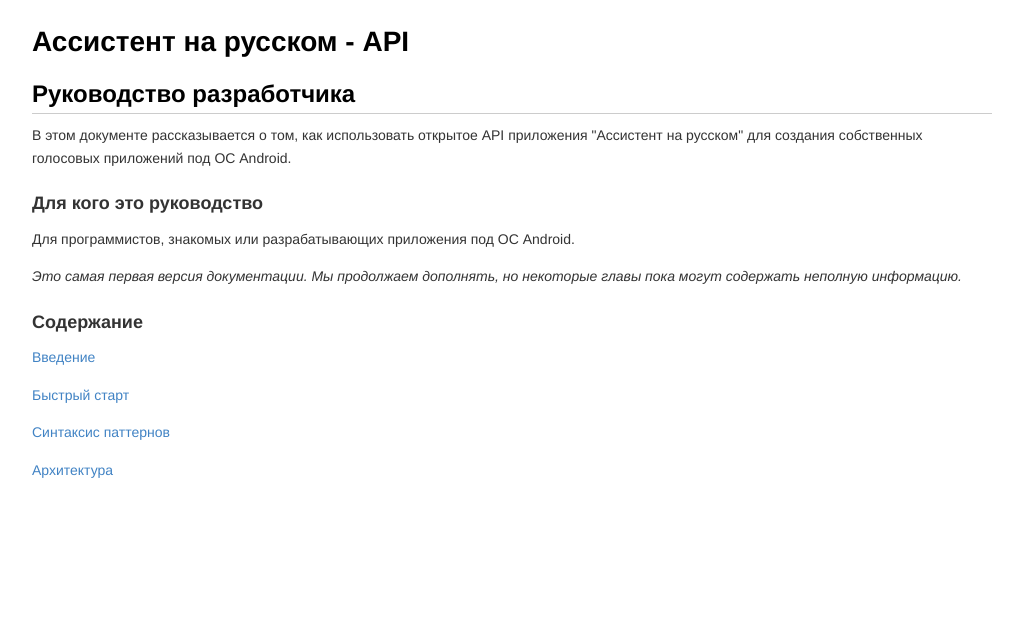
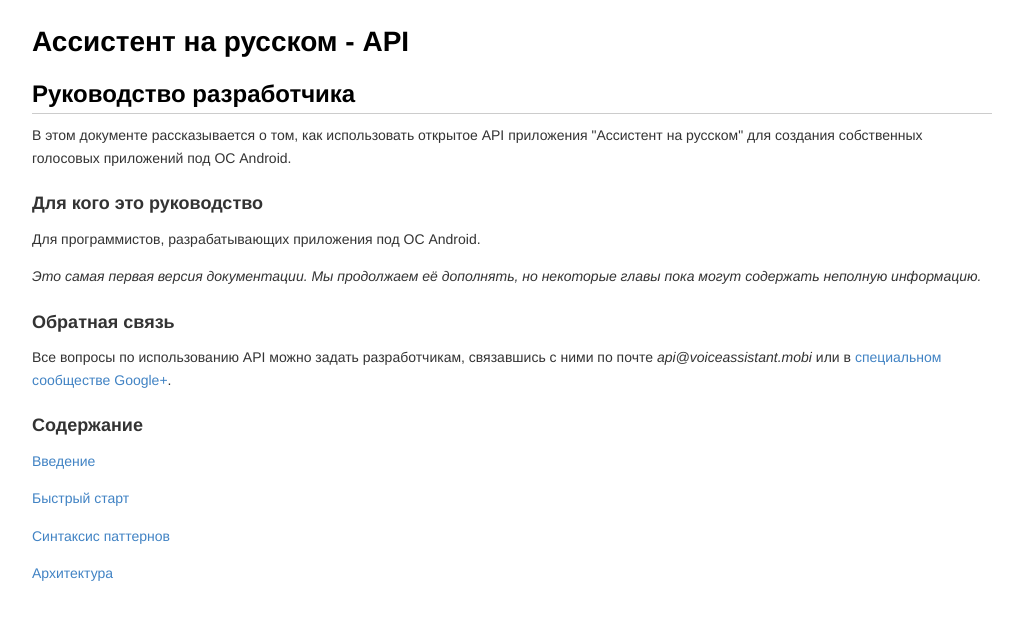
Before and after one commit to voiceassistant/voiceassistant.github.io, a plain HTML site: page docs/ru/api-developer-guide/index.html in a window 1280 px wide. Shown: the whole page, without its empty margins (128-1139 px from the left). Drawn offline with Linux system fonts and the light colour scheme.

Commit message:
Index and patternsyntax improvements

```diff
--- a/docs/ru/api-developer-guide/index.html
+++ b/docs/ru/api-developer-guide/index.html
@@ -295,8 +295,10 @@ img {
 <h2>Руководство разработчика</h2>
 <p>В этом документе рассказывается о том, как использовать открытое API приложения &quot;Ассистент на русском&quot; для создания собственных голосовых приложений под ОС Android.</p>
 <h3>Для кого это руководство</h3>
-<p>Для программистов, знакомых или разрабатывающих приложения под ОС Android.</p>
-<p><em>Это самая первая версия документации. Мы продолжаем дополнять, но некоторые главы пока могут содержать неполную информацию.</em></p>
+<p>Для программистов, разрабатывающих приложения под ОС Android.</p>
+<p><em>Это самая первая версия документации. Мы продолжаем её дополнять, но некоторые главы пока могут содержать неполную информацию.</em></p>
+<h3>Обратная связь</h3>
+<p>Все вопросы по использованию API можно задать разработчикам, связавшись с ними по почте <em>api@voiceassistant.mobi</em> или в <a href="https://plus.google.com/u/0/communities/110138816806589935412">специальном сообществе Google+</a>.</p>
 <h3>Содержание</h3>
 <p><a href="introduction.html">Введение</a></p>
 <p><a href="quickstart.html">Быстрый старт</a></p>
```
Also changed, not shown: docs/ru/api-developer-guide/patternsyntax.html (+1 -1 lines).
